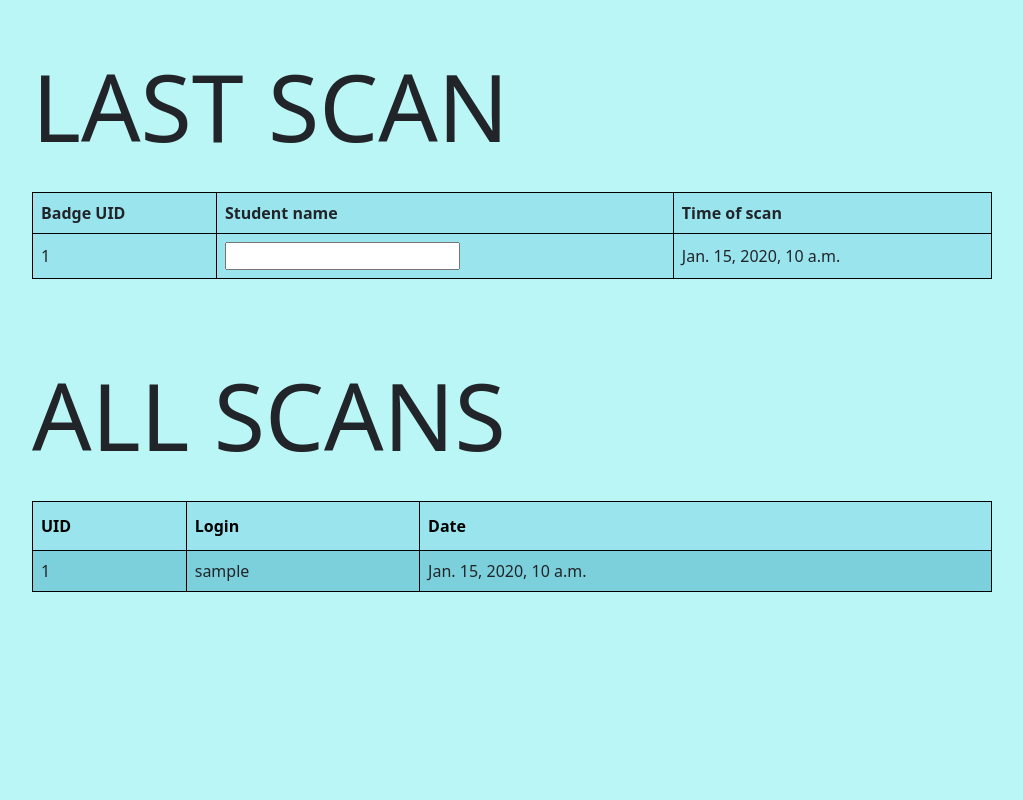
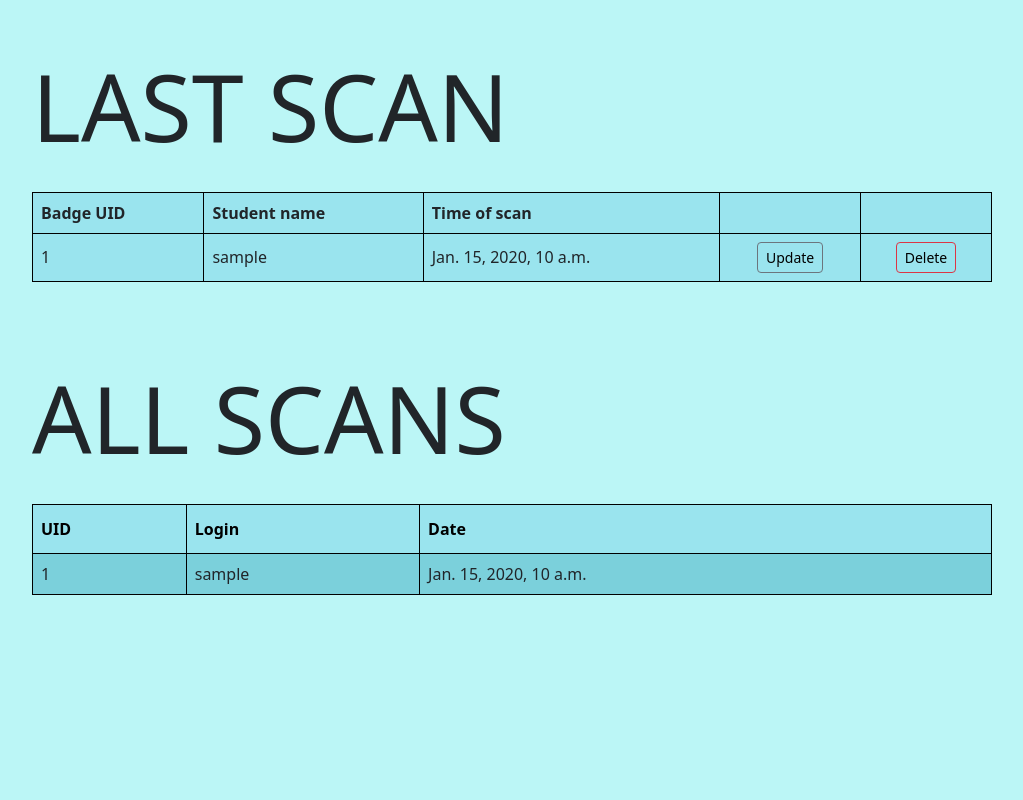
Before and after one commit to 19network42/badger, a Django app: page /scan/ in a window 1280 px wide. Shown: the part 56-856 px from the top of the page, without its empty margins (96-1119 px from the left). Run offline with Django 4.2, Linux system fonts and the light colour scheme; tables that the repository leaves empty hold one stand-in row (values such as "Sample post"); parts of the project's set-up code (start-up, migrations or seed data) failed here and were passed over.

Commit message:
before merging with tamighi

```diff
--- a/webapp/api/views.py
+++ b/webapp/api/views.py
@@ -11,9 +11,6 @@ from pages.models import Event, Mode
 from badges.models import StudentBadge
 from django.db.models import Q
 import json, sys
-
-# Create your views here.
-
 
 """
 Upon request from the arduino :
--- a/webapp/badges/forms.py
+++ b/webapp/badges/forms.py
@@ -5,6 +5,7 @@ from .models import Student, StudentBadge
 class StudentBadgeForm(ModelForm):
 	class Meta:
 		model = StudentBadge
+		fields = "__all__"
 
 class StudentForm(ModelForm):
 	class Meta:
--- a/webapp/template/scans.html
+++ b/webapp/template/scans.html
@@ -9,15 +9,17 @@
 			<th>Badge UID</th>
 			<th>Student name</th>
 			<th>Time of scan</th>
+			<th></th>
+			<th></th>
 		</tr>
 		<tr>
 			<td>{{ current_scan.uid }}</td>
-			{% if not error %}
-				<td><input type="text" name="uid"></td>
-			{% else %}
-				<td>{{ current_scan.login }}</td>
-			{% endif %}
+			<td>{{ current_scan.login }}</td>
 			<td>{{ current_scan.date }}</td>
+			<td align="center"><a href="{% url 'pages:update_studentbadge' %}"
+				class="btn btn-outline-secondary btn-sm">Update</a></td>
+			<td align="center"><a href="{% url 'pages:delete_studentbadge' %}"
+				class="btn btn-outline-danger btn-sm">Delete</a></td>
 		</tr>
 	</table>
 	<h1>ALL SCANS</h1>
```
Also changed, not shown: webapp/pages/migrations/0004_alter_event_date_alter_event_end.py (added).
